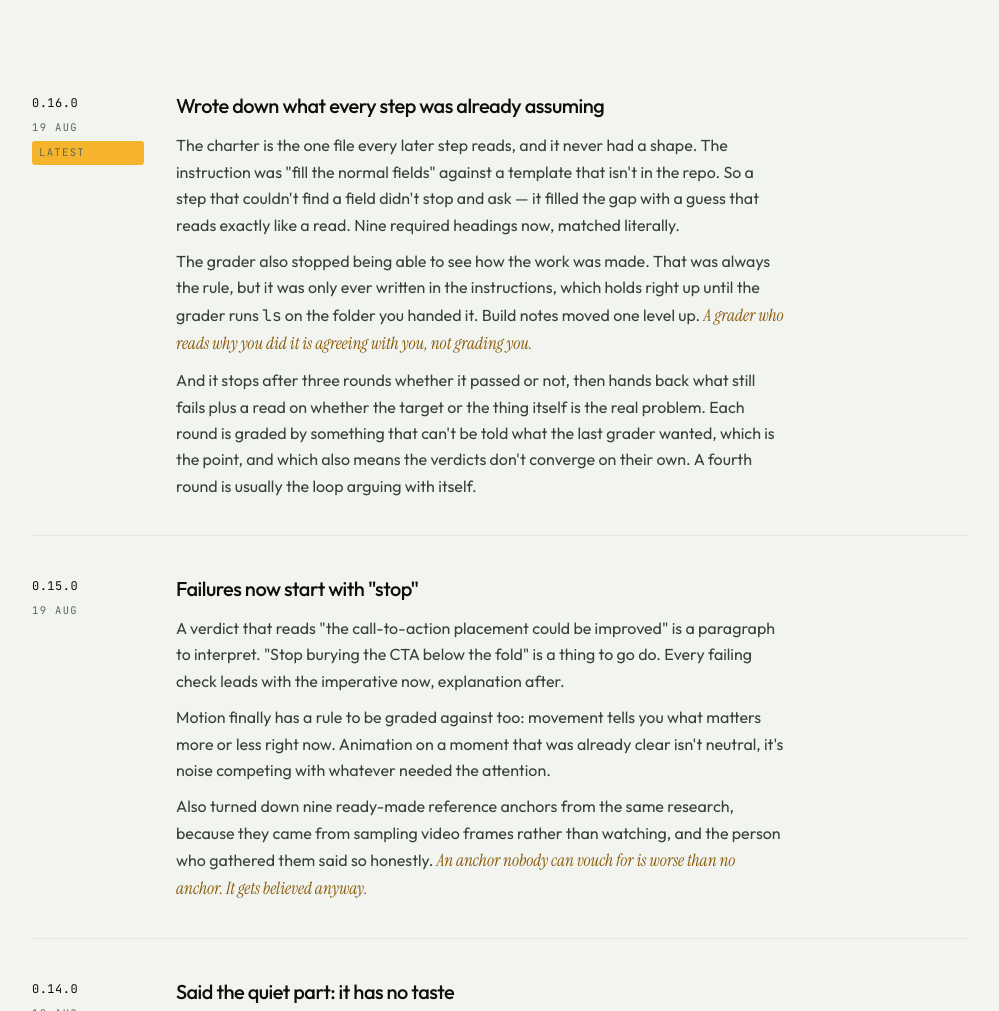
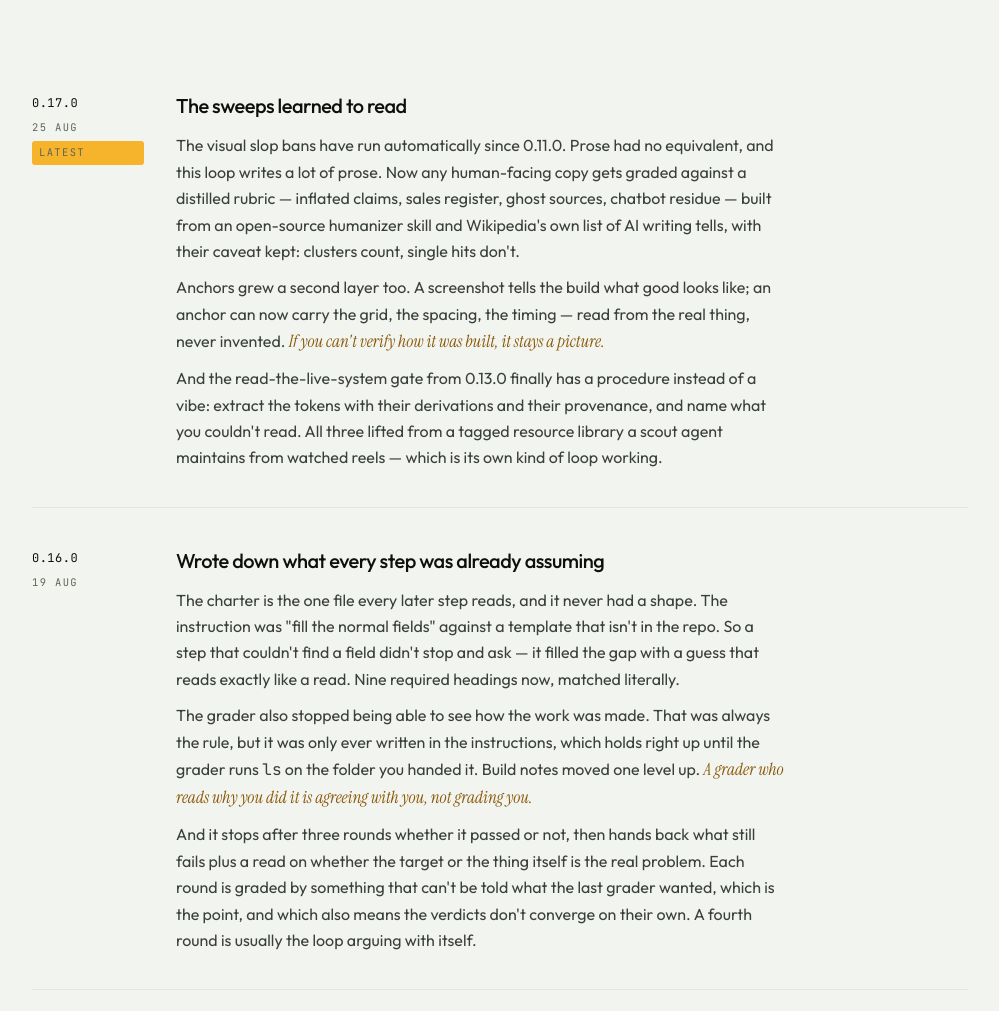
Before and after one commit to helloimlee/liftoff, a plain HTML site: page docs/index.html in a window 1280 px wide. Shown: the part 3683-4694 px from the top of the page, without its empty margins (140-1139 px from the left). Drawn offline with Linux system fonts and the light colour scheme; a web font is replaced by a local one.

Commit message:
0.17.0: three steals from the Resource Library, and the sweeps learn to read
Prose gets the slop sweep it never had (row 4g): human-facing copy graded
against references/prose-tells.md, distilled from blader/humanizer (MIT) and
Wikipedia's signs-of-AI-writing, clusters not single hits, false positives
binding the grader too. A build could pass every visual ban and still read like
a press release; that is now a named FAIL.

Anchors may carry prompt blocks (references/anchor-prompts.md), from BYQ's Copy
Prompt: inspected build structure, grid, spacing, timing, assets. Written from
inspection, never imagination. Getlayers folds into the same mechanism.

The read-the-live-system gate gets its procedure (references/style-extract.md,
row 0g): recon-stage token extraction with derivations and provenance,
unreadables named. The one steal from the Hallmark skill; the rest is ground
already held. Screenshot-to-style stays out as inference dressed as reading.

Not taken, on record: named-agent decomposition (already the runner/evaluator
shape), video input (0.9.0), teach-your-visual-identity (design-dna's verdict).
Post-8/22 library entries live on the cloud volume, flagged unreconciled.

```diff
--- a/docs/index.html
+++ b/docs/index.html
@@ -225,7 +225,17 @@
     <div class="rel r">
 
       <div class="note">
-        <div class="vtag">0.16.0<span>19 AUG</span><span class="latest">LATEST</span></div>
+        <div class="vtag">0.17.0<span>25 AUG</span><span class="latest">LATEST</span></div>
+        <div>
+          <h3>The sweeps learned to read</h3>
+          <p>The visual slop bans have run automatically since 0.11.0. Prose had no equivalent, and this loop writes a lot of prose. Now any human-facing copy gets graded against a distilled rubric &mdash; inflated claims, sales register, ghost sources, chatbot residue &mdash; built from an open-source humanizer skill and Wikipedia's own list of AI writing tells, with their caveat kept: clusters count, single hits don't.</p>
+          <p>Anchors grew a second layer too. A screenshot tells the build what good looks like; an anchor can now carry the grid, the spacing, the timing &mdash; read from the real thing, never invented. <em>If you can't verify how it was built, it stays a picture.</em></p>
+          <p>And the read-the-live-system gate from 0.13.0 finally has a procedure instead of a vibe: extract the tokens with their derivations and their provenance, and name what you couldn't read. All three lifted from a tagged resource library a scout agent maintains from watched reels &mdash; which is its own kind of loop working.</p>
+        </div>
+      </div>
+
+      <div class="note">
+        <div class="vtag">0.16.0<span>19 AUG</span></div>
         <div>
           <h3>Wrote down what every step was already assuming</h3>
           <p>The charter is the one file every later step reads, and it never had a shape. The instruction was "fill the normal fields" against a template that isn't in the repo. So a step that couldn't find a field didn't stop and ask &mdash; it filled the gap with a guess that reads exactly like a read. Nine required headings now, matched literally.</p>
```
Also changed, not shown: 6 other files.
